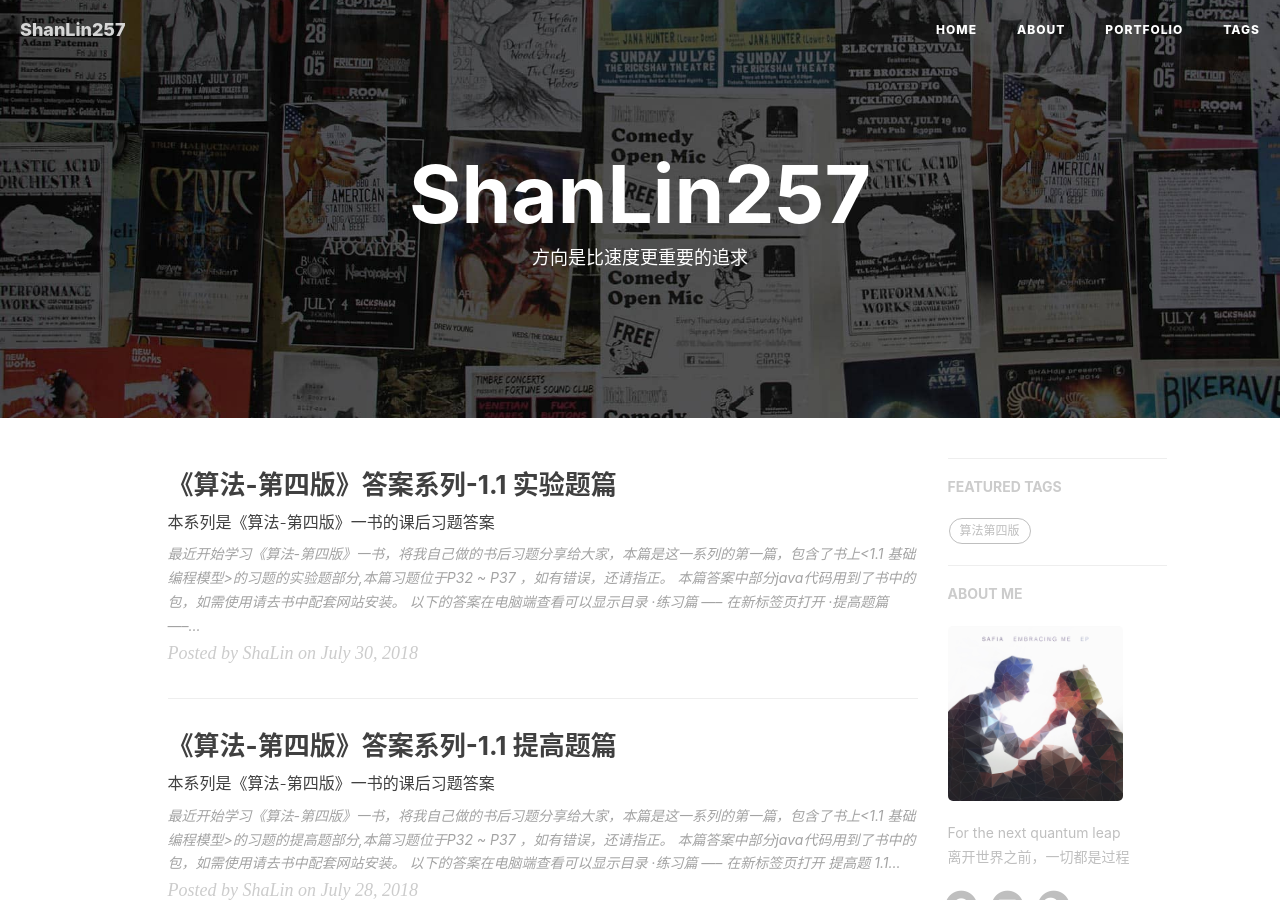
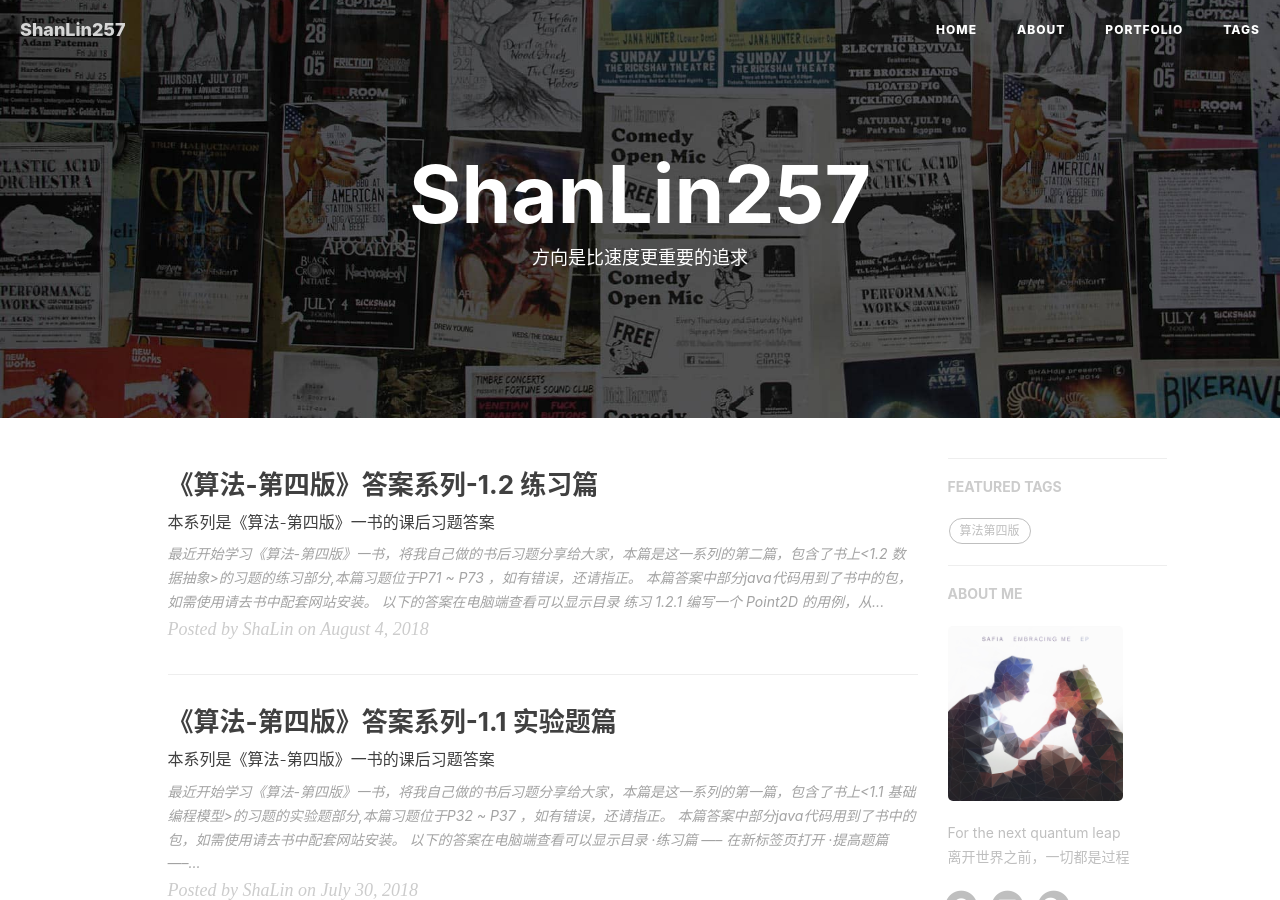
Before and after one commit to solidSpoon/solidSpoon.github.io.old, a Jekyll site: the page built from index.html, in a window 1280 px wide and 900 px high. Built offline with Jekyll 4.4.1, drawn with Linux system fonts in a browser that asks for light colours; nearby versions of some CDN libraries; the list of posts is cut into pages by our own code; comment, search, counter and statistics services are not loaded.

Commit message:
更新部分算法第四版1.2练习习题

`````diff
--- a/_posts/2018-7-28-algorithms4-1.1-TiGaoTi.md
+++ b/_posts/2018-7-28-algorithms4-1.1-TiGaoTi.md
@@ -302,7 +302,7 @@ public class q1131{
 }
 ````
 运行结果（改成了红线，概率为 1 时）：
-![](\img\in-post\2018-7-28-algorithms4-1.1-TiGaoTi\q1131.jpg)
+![](\img\in-post\2018\7\28\q1131.jpg)
 
 ##### 1.1.32 直方图。假设标准输入流中含有一系列 `double` 值。编写一段程序，从命令行接受一个整数 N 和两个 `double` 值 l 和 r。将 `(l, r)` 分为 N 段并使用 `StdDraw` 画出输入流中的值落入每段的数量的直方图。
 ````java
@@ -416,7 +416,7 @@ public class q1132{
 }
 ````
 运行结果：
-![](\img\in-post\2018-7-28-algorithms4-1.1-TiGaoTi\q1132.jpg)
+![](\img\in-post\2018\7\28\q1132.jpg)
 
 ##### 1.1.33 矩阵库。编写一个 `Matrix` 库并实现以下API：
 ````
--- /dev/null
+++ b/_posts/2018-8-4-algorithms4-1.2-LianXi.md
@@ -0,0 +1,142 @@
+---
+layout:       post
+title:        "《算法-第四版》答案系列-1.2 练习篇"
+subtitle:     "本系列是《算法-第四版》一书的课后习题答案"
+date:         2018-08-04 12:00:00
+author:       "ShaLin"
+header-img:   "img/in-post/home-bg-art.jpg"
+header-mask:  0.3
+catalog:      true
+tags:
+    - 算法第四版
+---
+> 最近开始学习《算法-第四版》一书，将我自己做的书后习题分享给大家，本篇是这一系列的第二篇，包含了书上<1.2 数据抽象>的习题的练习部分,本篇习题位于P71 ~ P73 ，如有错误，还请指正。
+
+>本篇答案中部分java代码用到了书中的包，如需使用请去书中配套网站安装。
+
+以下的答案在电脑端查看可以显示目录
+
+### 练习
+
+##### 1.2.1 编写一个 `Point2D` 的用例，从命令行接受一个整数 N 。在单位正方形中生成 N 个随机点，然后计算两点之间的最接近距离。
+````java
+import edu.princeton.cs.algs4.*;
+public class q121{
+    public static void main(String[] args){
+        int N = Integer.parseInt(args[0]);
+        Point2D[] p = new Point2D[N];
+        double min = 2.00;
+        for (int t = 0; t < N; t++){
+            double x = Math.random();
+            double y = Math.random();
+            p[t] = new Point2D(x, y);
+            p[t].draw();
+        }
+        for (int i = 0; i < N-1; i++){
+            for (int j = i+1; j < N; j++){
+                if (p[i].distanceTo(p[j]) < min){
+                    min = p[i].distanceTo(p[j]);
+                }
+            }
+        }
+        StdOut.print("两点之间最近的距离是：" + min);
+    }
+}
+````
+
+##### 1.2.2 编写一个 `Interval1D` 的用例，从命令行接受一个整数 N 。从保准输入中读取 N 个间隔（每个间隔有一对 double 值定义）并打印出所有相交的间隔对。
+````java
+import edu.princeton.cs.algs4.*;
+public class q122{
+    public static void main(String[] args){
+        int N = Integer.parseInt(args[0]);
+        double[] d = new double[2*N];
+        for (int i = 0; i < d.length; i++){
+            d[i] = StdIn.readDouble();
+        }
+
+        Interval1D[] interval = new Interval1D[N];
+        for (int i = 0; i < N; i++){
+            interval[i] = new Interval1D(d[2*i], d[2*i+1]);
+        }
+        for (int i = 0; i < N-1; i++){
+            for (int j = i+1; j < N; j++){
+                if (interval[i].intersects(interval[j])){
+                StdOut.println("Interval(" + d[2*i] + ", " + d[2*i+1]+ ") intersects with interval(" + d[2*j] +", "+ d[2*j+1] + ").");
+                }
+            }
+        }
+    }
+}
+````
+````
+运行结果：
+
+java q122 5
+.3 .5 .7 .9 .1 .3 .6 .8 .8 .9
+
+Interval(0.3, 0.5) intersects with interval(0.1, 0.3).
+Interval(0.7, 0.9) intersects with interval(0.6, 0.8).
+Interval(0.7, 0.9) intersects with interval(0.8, 0.9).
+Interval(0.6, 0.8) intersects with interval(0.8, 0.9).
+````
+
+##### 1.2.3 编写一个 `Interval2D` 的用例，从命令行接受参数 N、 min 和 max 。生成 N 个随机的 2D 间隔，其宽和高均匀地分布在单位正方形中的 min 和 max 之间。用 `StdDraw` 画出他们并打印出相交的间隔对的数量以及有包含关系的间隔对数量。
+````java
+import edu.princeton.cs.algs4.*;
+public class q123{
+    public static void main(String[] args){
+        int N = Integer.parseInt(args[0]);
+        double min = Double.parseDouble(args[1]);
+        double max = Double.parseDouble(args[2]);
+        double[] point = new double[N*4];
+        Point2D[] point2D = new Point2D[N*2];//每个框对角线上的点
+        Interval1D[] interval1D = new Interval1D[N*2];
+        Interval2D[] interval2D = new Interval2D[N];
+        for (int i = 0; i < interval1D.length; i++){
+            double a;
+            double b;
+            do{
+                a = StdRandom.uniform(min, max);
+                b = StdRandom.uniform(min, max);
+            }while (a >= b);
+            point[i*2] = a;
+            point[i*2+1] = b;
+            interval1D[i] = new Interval1D(a, b);
+        }
+        for (int i = 0; i< interval2D.length; i++){
+        interval2D[i] = new Interval2D(interval1D[2*i], interval1D[2*i+1]);
+        interval2D[i].draw();
+        }
+        for (int i = 0; i< interval2D.length; i++){
+            point2D[i*2] = new Point2D(point[i*4], point[i*4+3]);
+            point2D[i*2+1] = new Point2D(point[i*4+1], point[i*4+2]);
+
+        }
+        int intersectnum = 0;//相交的个数
+        for (int i = 0, k = -1; i < N-1; i++){
+            for (int j = i+1; j < N; j++){
+                if (interval2D[i].intersects(interval2D[j])){
+                    intersectnum++;
+                 }
+            }
+        }
+        int includenum = 0;//包含的个数
+        for (int i = 0; i < N; i++){//从不相交的中选出包含的
+            for (int j = 0;j < N; j++){
+                if(interval2D[i].contains(point2D[2*j]) && interval2D[i].contains(point2D[2*j+1]) && i != j){
+                    includenum++;
+                }
+            }
+        }
+        StdOut.println("inersect:" + intersectnum + ";includenum:" + includenum);
+    }
+}
+````
+````
+命令：
+java q123 10 0.1 0.9
+运行结果：
+inersect:27;includenum:1
+````
+![](\img\in-post\2018\8\4\q123.jpg)
`````
Also changed, not shown: img/in-post/2018/7/28/q1131.jpg (renamed from img/in-post/2018-7-28-algorithms4-1.1-TiGaoTi/q1131.jpg), img/in-post/2018/7/28/q1132.jpg (renamed from img/in-post/2018-7-28-algorithms4-1.1-TiGaoTi/q1132.jpg), img/in-post/2018/8/4/q123.jpg (added).
